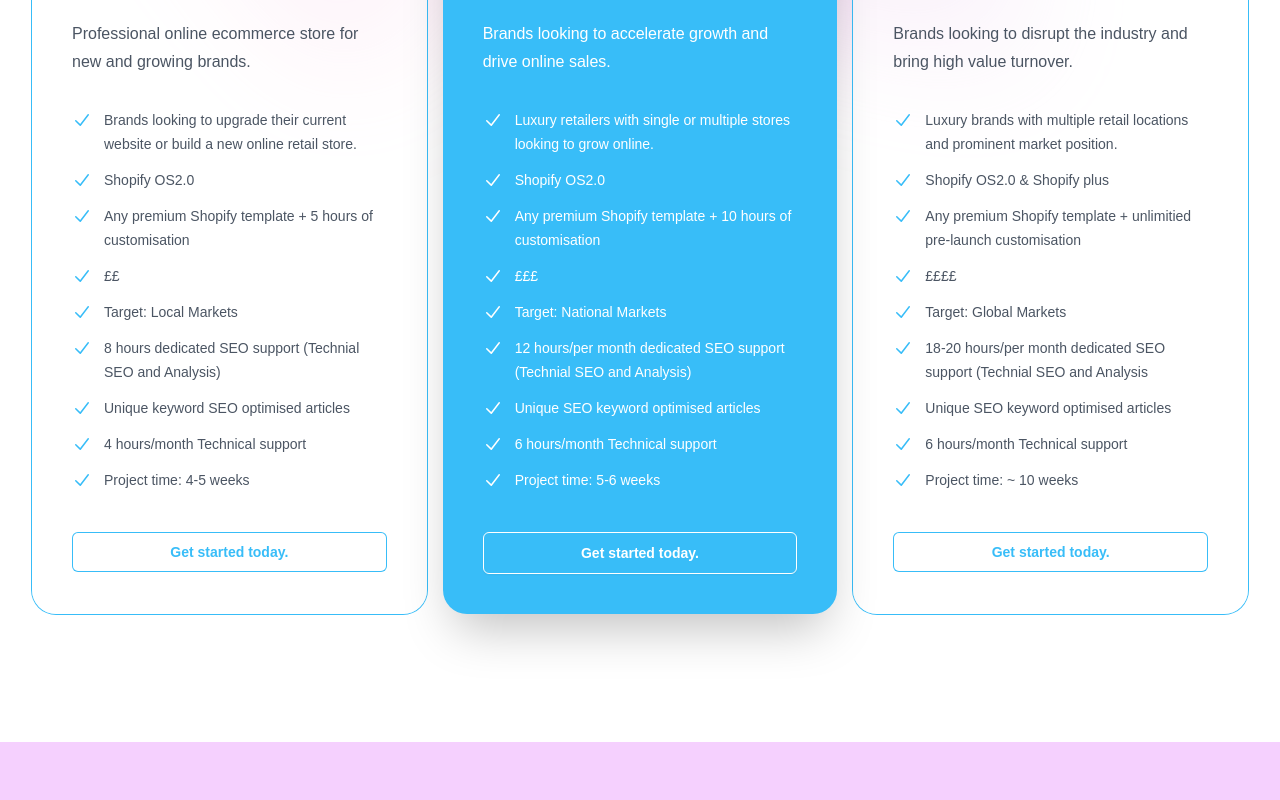
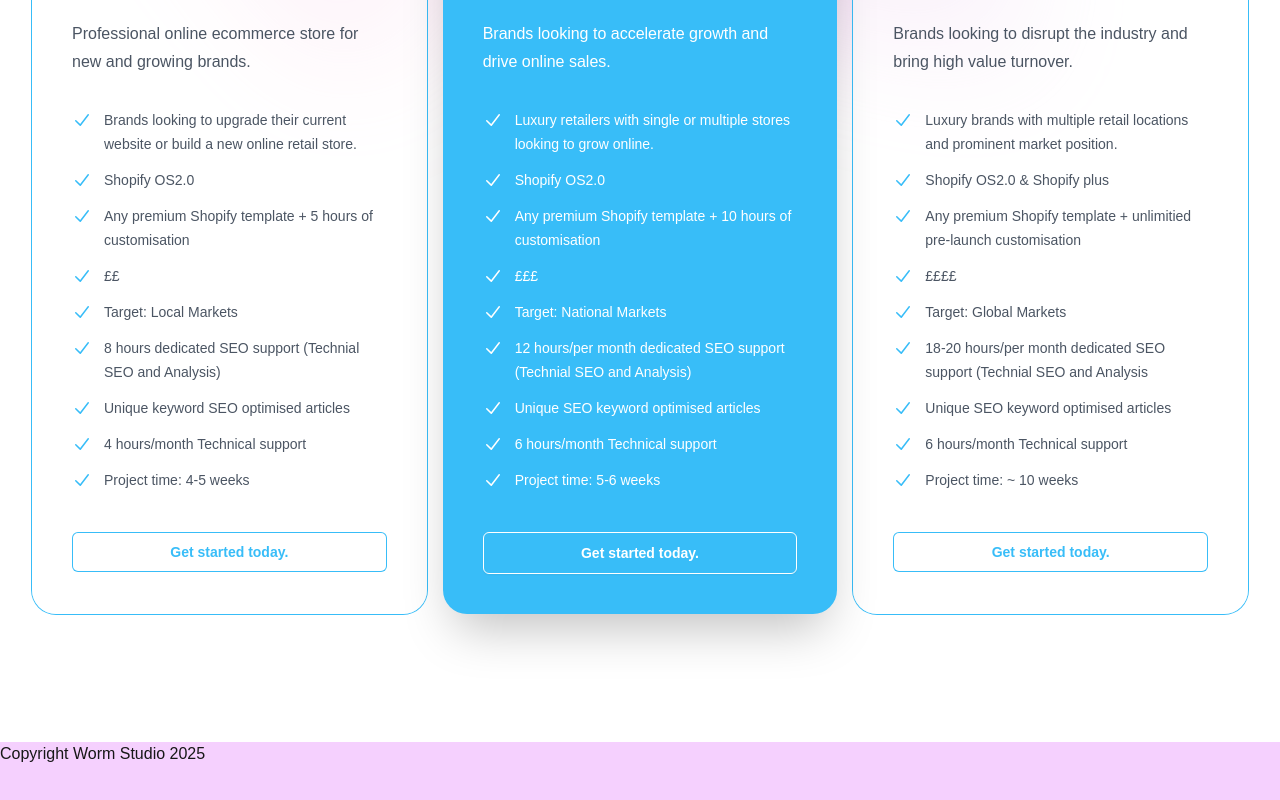
Before and after one commit to danielglazebrook/slither-workshop, a Next.js app: page / in a window 1280 px wide. Shown: the part 2393-3193 px from the top of the page. Built offline with nearby package versions, Linux system fonts and the light colour scheme.

Commit message:
footer copyright

```diff
--- a/app/page.js
+++ b/app/page.js
@@ -629,6 +629,7 @@ export default function Home() {
       </div> */}
 
       <footer className="bg-fuchsia-200 h-24">
+        <p>Copyright Worm Studio 2025</p>
       </footer>
 
     </div>
```
